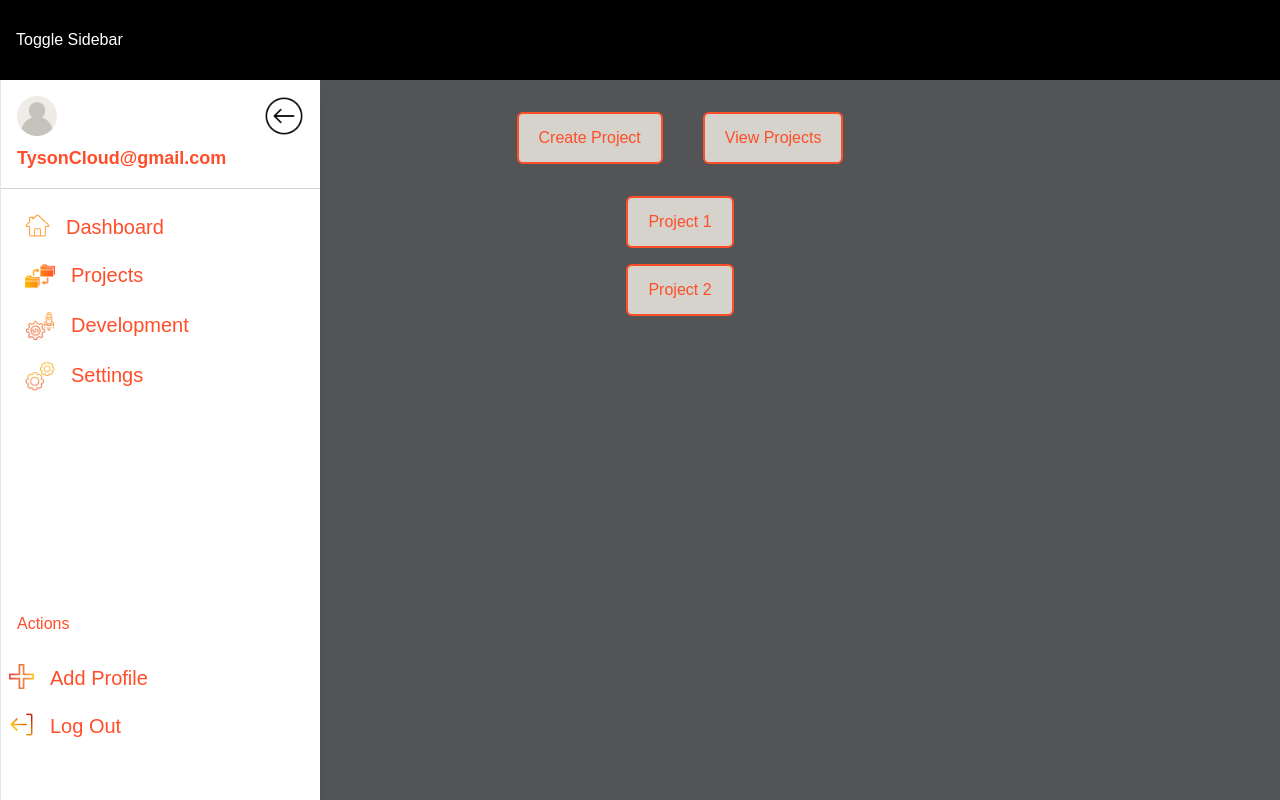
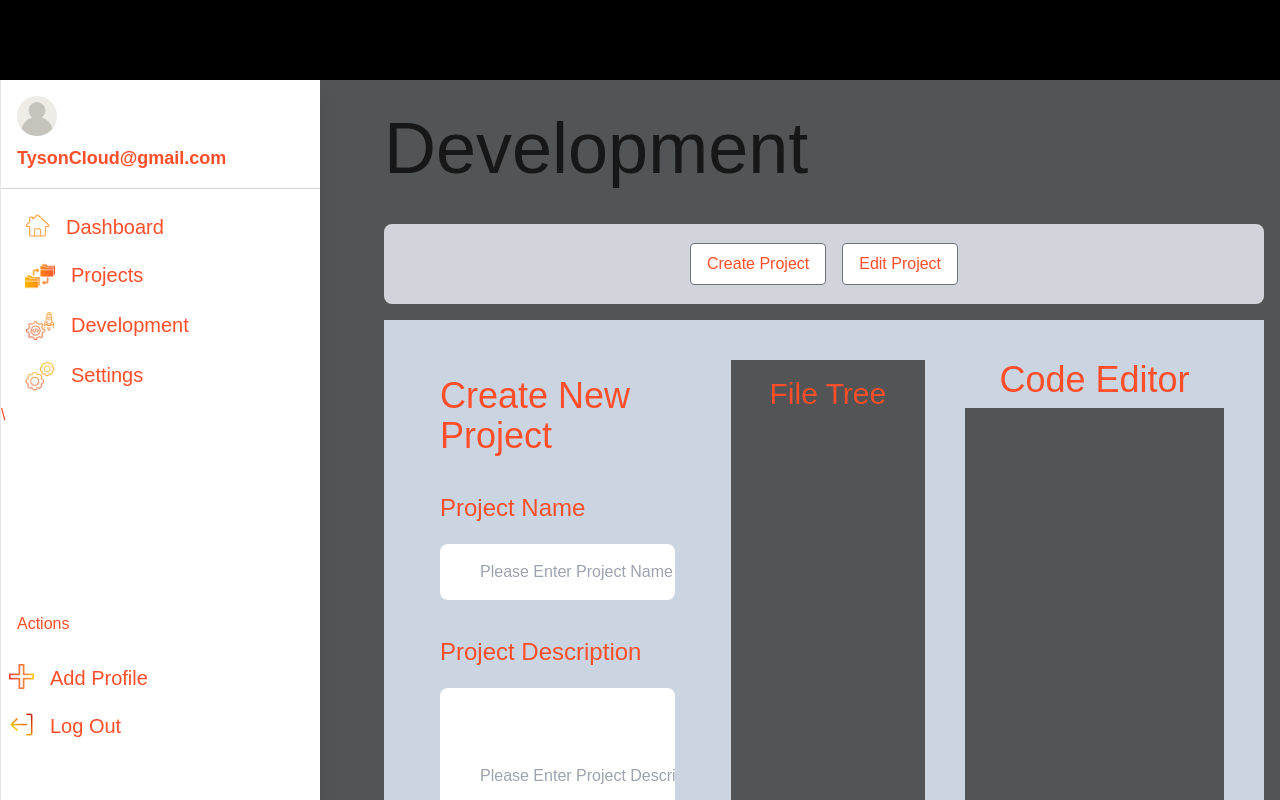
Before and after one commit to Hoochymoochy/tysonCloud, a Next.js app in the folder my-app/: page / in a window 1280 px wide. Shown: the top 800 px of the page. Built offline with nearby package versions, Linux system fonts and the light colour scheme.

Commit message:
working on dev-tab

```diff
--- a/my-app/src/app/components/Screen/Dashboard.tsx
+++ b/my-app/src/app/components/Screen/Dashboard.tsx
@@ -4,44 +4,17 @@ import { useState } from "react";
 import { SidebarButton } from "../ui/Dashboard/Sidebar-Buttons";
 
 export default function Dashboard() {
-  const [side, setSide] = useState(false);
-
-  const toggleSidebar = () => {
-    setSide(!side);
-  };
-
   return (
     <div className="bg-lslate flex min-h-screen relative">
       {/* Top Bar */}
       <div className="bg-black text-white fixed top-0 left-0 w-full h-20 flex items-center px-4 z-10">
-        <button
-          onClick={toggleSidebar}
-          className="text-white hover:text-gray-400 focus:outline-none"
-        >
-          Toggle Sidebar
-        </button>
       </div>
 
       {/* Sidebar */}
       <div
-        className={`${
-          side ? "w-0 border-0" : "w-80"
-        } bg-white shadow-lg fixed left-0 top-20 h-full border-l border-gray-200 transition-all duration-300 overflow-hidden z-20 text-lorange`}
+        className="w-80 bg-white shadow-lg fixed left-0 top-20 h-full border-l border-gray-200 transition-all duration-300 overflow-hidden z-20 text-lorange"
       >
-        <button
-          className="absolute right-4 top-4 flex items-center"
-          onClick={toggleSidebar}
-        >
-          <Image
-            src="/images/back-arrow.png"
-            alt="Close Sidebar"
-            width={40}
-            height={40}
-            className="justify-center"
-          />
-        </button>
 
-        {!side && (
           <>
             <h2 className="text-lg font-semibold p-4 border-b border-gray-300 mb-1">
               <Image
@@ -67,33 +40,13 @@ export default function Dashboard() {
               <SidebarButton text="Log Out" image="logout" size={25}></SidebarButton>
             </div>
           </>
-        )}
+\
       </div>
 
       {/* User Area */}
       <div
         className="bg-lslate flex flex-col items-center w-full pt-28 px-4 overflow-x-hidden relative"
-        style={{ marginLeft: side ? "0" : "80px" }}
       >
-        {/* Top Buttons */}
-        <div className="flex flex-wrap justify-center gap-10 mb-8">
-          <button className="bg-lwhite px-5 py-3 border-2 border-lorange rounded-md">
-            <span className="text-lorange">Create Project</span>
-          </button>
-          <button className="bg-lwhite px-5 py-3 border-2 border-lorange rounded-md">
-            <span className="text-lorange">View Projects</span>
-          </button>
-        </div>
-
-        {/* Bottom Buttons */}
-        <div className="flex flex-col items-center gap-4">
-          <button className="bg-lwhite px-5 py-3 border-2 border-lorange rounded-md">
-            <span className="text-lorange">Project 1</span>
-          </button>
-          <button className="bg-lwhite px-5 py-3 border-2 border-lorange rounded-md">
-            <span className="text-lorange">Project 2</span>
-          </button>
-        </div>
       </div>
     </div>
   );
--- /dev/null
+++ b/my-app/src/app/components/Screen/Projects.tsx
@@ -0,0 +1,116 @@
+"use client";
+import Image from "next/image";
+import { useState } from "react";
+import { SidebarButton } from "../ui/Dashboard/Sidebar-Buttons";
+
+export default function Dashboard() {
+  return (
+    <div className="bg-lslate flex min-h-screen relative">
+      {/* Top Bar */}
+      <div className="bg-black text-white fixed top-0 left-0 w-full h-20 flex items-center px-4 z-10"></div>
+
+      {/* Sidebar */}
+      <div className="w-80 bg-white shadow-lg fixed left-0 top-20 h-full border-l border-gray-200 transition-all duration-300 overflow-hidden z-20 text-lorange">
+        <>
+          <h2 className="text-lg font-semibold p-4 border-b border-gray-300 mb-1">
+            <Image
+              src="/images/user.png"
+              alt="Close Sidebar"
+              width={40}
+              height={40}
+              className="mb-2"
+            />
+            TysonCloud@gmail.com
+          </h2>
+          <div className="w-[90%] mx-auto mt-4">
+            <SidebarButton
+              text="Dashboard"
+              image="home"
+              size={25}
+            ></SidebarButton>
+            <SidebarButton
+              text="Projects"
+              image="data-copy"
+              size={30}
+            ></SidebarButton>
+            <SidebarButton
+              text="Development"
+              image="release"
+              size={30}
+            ></SidebarButton>
+            <SidebarButton
+              text="Settings"
+              image="gear"
+              size={30}
+            ></SidebarButton>
+          </div>
+          <div className="bottom-32 absolute w-[90%] mx-auto mt-4">
+            <div className="p-4">
+              <p>Actions</p>
+            </div>
+            <SidebarButton
+              text="Add Profile"
+              image="plus"
+              size={25}
+            ></SidebarButton>
+            <SidebarButton
+              text="Log Out"
+              image="logout"
+              size={25}
+            ></SidebarButton>
+          </div>
+        </>
+        \
+      </div>
+
+      {/* User Area */}
+      <div className="bg-lslate flex w-full pl-96 pt-28 pr-4 overflow-x-hidden relative flex-col">
+        <div className="text-7xl">Development</div>
+        <div className="bg-gray-300 h-20 justify-center items-center flex rounded-lg mt-10">
+          <button className="text-lorange border bg-white border-gray-500 rounded px-4 py-2 mx-2">
+            Create Project
+          </button>
+          <button className="text-lorange border bg-white border-gray-500 rounded px-4 py-2 mx-2">
+            Edit Project
+          </button>
+        </div>
+        <div className="mt-4 bg-slate-300 min-h-screen p-10 flex flex-row py-10">
+          <div className="w-1/3 p-4">
+            <span className="text-4xl text-lorange">Create New Project</span>
+            <div className="mt-9 flex-col flex">
+              <span className="text-lorange text-2xl mb-5">Project Name</span>
+              <div>
+
+              </div>
+              <input
+                className="h-14 rounded-lg pl-10"
+                placeholder="Please Enter Project Name"
+              ></input>
+            </div>
+            <div className="mt-9 flex-col flex">
+              <span className="text-lorange text-2xl mb-5">
+                Project Description
+              </span>
+              <input
+                className="h-44 rounded-lg pl-10 items-start"
+                placeholder="Please Enter Project Description"
+              ></input>
+              <div className="bg-white h-32 w-32 mt-3 justify-center items-center flex">
+                input
+              </div>
+            </div>
+          </div>
+
+          <div className="bg-lslate w-1/4 min-h-screen mx-10 p-4">
+            <span className="text-lorange flex justify-center items-center text-3xl">File Tree</span>
+          </div>
+
+          <div className="bg-slate-300 w-1/3 min-h-screen p-4 flex justify-center items-center relative">
+            <span className="absolute top-0 text-4xl text-lorange">Code Editor</span>
+            <div className="bg-lslate min-h-screen w-full absolute top-12 p-4"></div>
+          </div>
+        </div>
+      </div>
+    </div>
+  );
+}
--- a/my-app/src/app/page.tsx
+++ b/my-app/src/app/page.tsx
@@ -1,9 +1,10 @@
 import Image from "next/image";
 import Login from "./components/Screen/Login";
 import Dashboard from "./components/Screen/Dashboard"
+import Project from "./components/Screen/Projects"
 
 export default function Home() {
   return (
-    <Dashboard/>
+    <Project/>
   )
 }
```
